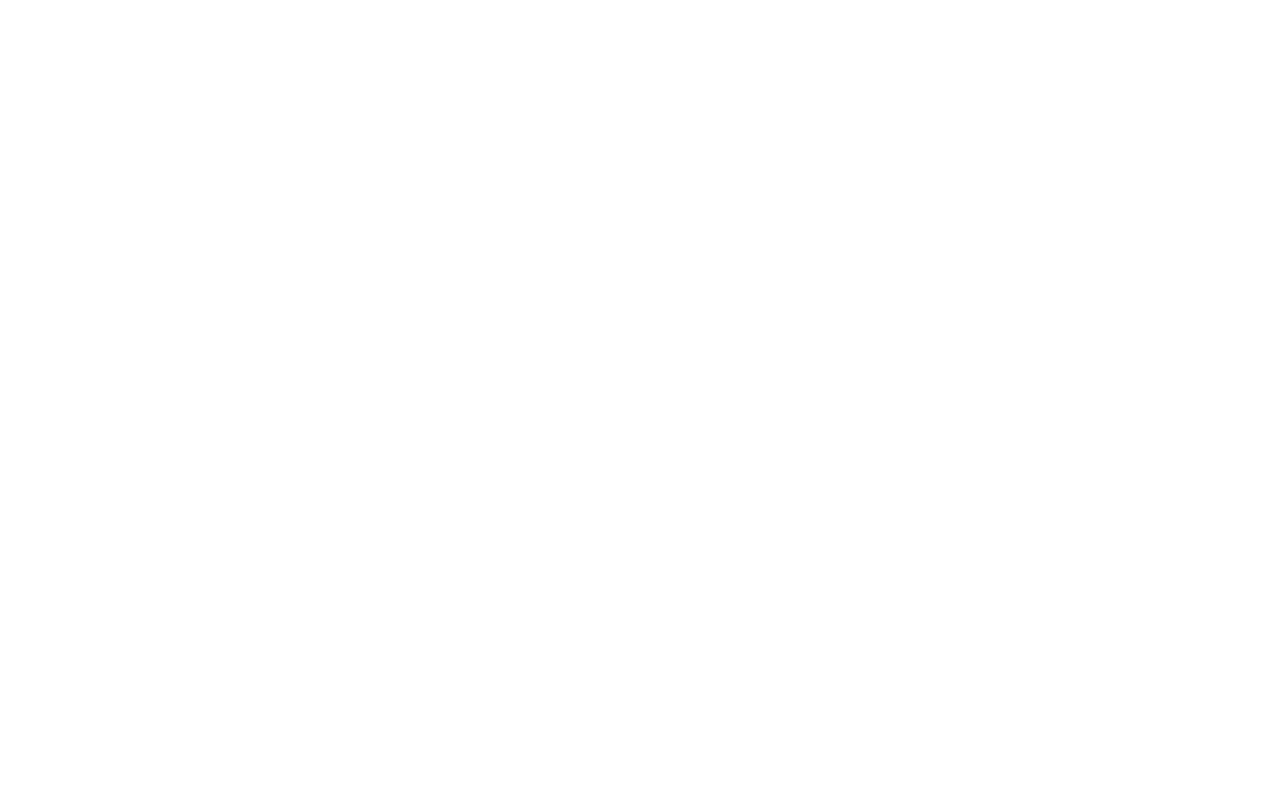
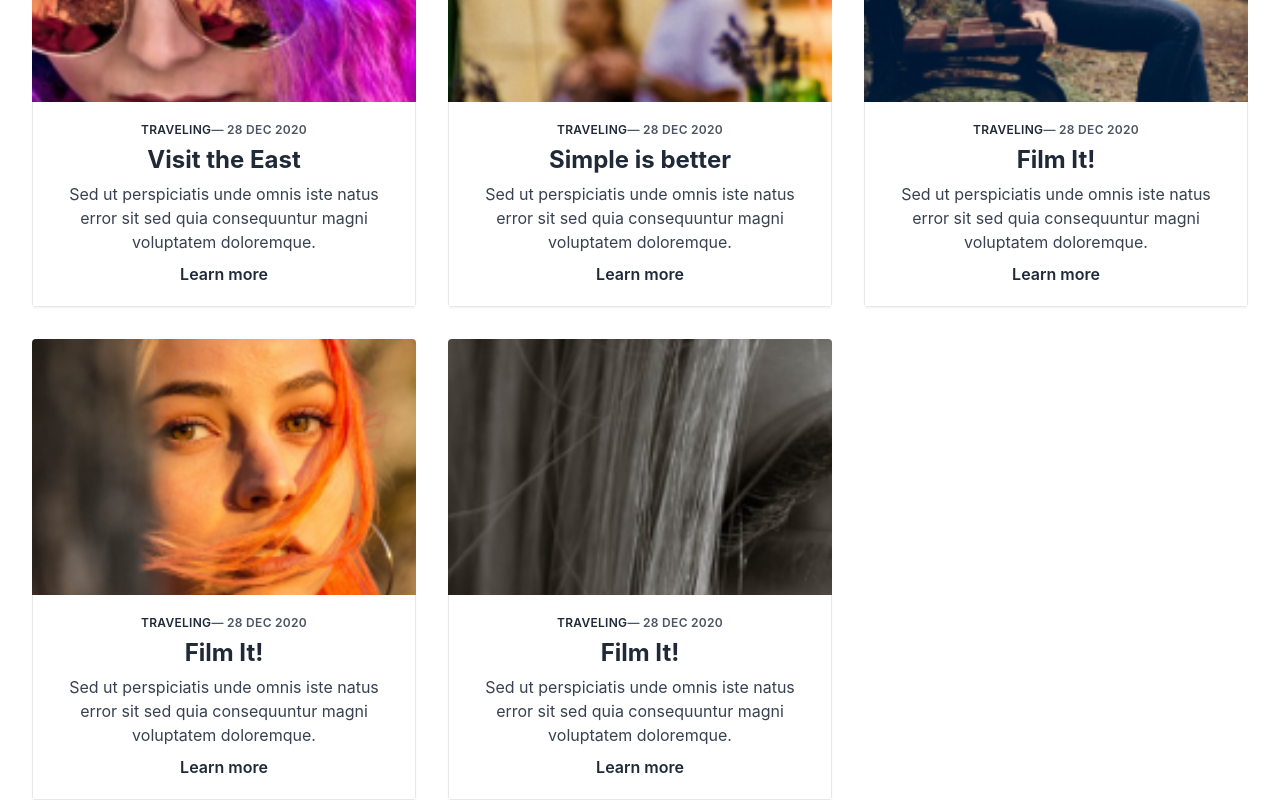
Before and after one commit to Flocky05/social-media, a React (Create React App) app: page /Uploade in a window 1280 px wide. Before the commit this address had no page. Shown: the part 300-1100 px from the top of the page. Before the commit the page ends 800 px from the top, so only its background shows below. Built offline with nearby package versions, Linux system fonts and the light colour scheme.

Commit message:
added Uploade section

```diff
--- a/src/Components/Profile/Profile.js
+++ b/src/Components/Profile/Profile.js
@@ -1,9 +1,11 @@
 import React from "react";
 import img from "../../imges/profile/profile.jpeg";
 import img2 from "../../imges/profile/bg.jpg";
+import { Link } from "react-router-dom";
 
 const Profile = () => {
   return (
+    <div>
       <section
         className="bg-no-repeat bg-cover relative bg-center "
         style={{
@@ -19,6 +21,15 @@
           />
         </div>
       </section>
+      <div className="my-4">
+        <Link
+          to="/Uploade"
+          className="bg-green-700 hover:bg-green-900 px-2 py-1 rounded-lg text-white"
+        >
+          Uploaded picture
+        </Link>
+      </div>
+    </div>
   );
 };
 
--- /dev/null
+++ b/src/Components/Profile/Upload/Uploade.js
@@ -0,0 +1,191 @@
+import React from "react";
+import img from "../../../imges/figma/gallary/Prototyping in Figma (Copy) (1)/Rectangle 2.1.png";
+import img1 from "../../../imges/figma/gallary/Prototyping in Figma (Copy) (1)/Rectangle 2.2.png";
+import img2 from "../../../imges/figma/gallary/Prototyping in Figma (Copy) (1)/Rectangle 2.3.png";
+import img3 from "../../../imges/figma/gallary/Prototyping in Figma (Copy) (1)/Rectangle 2.4.png";
+import img4 from "../../../imges/figma/gallary/Prototyping in Figma (Copy) (1)/Rectangle 2.5.png";
+
+export const Uploade = () => {
+  return (
+    <div className="px-4 py-16 mx-auto sm:max-w-xl md:max-w-full lg:max-w-screen-xl md:px-24 lg:px-8 lg:py-20">
+      <div className="grid gap-8 lg:grid-cols-3 sm:max-w-sm sm:mx-auto lg:max-w-full">
+        <div className="overflow-hidden transition-shadow duration-300 bg-white rounded shadow-sm">
+          <img src={img} className="object-cover w-full h-64" alt="" />
+          <div className="p-5 border border-t-0">
+            <p className="mb-3 text-xs font-semibold tracking-wide uppercase">
+              <a
+                href="/"
+                className="transition-colors duration-200 text-blue-gray-900 hover:text-deep-purple-accent-700"
+                aria-label="Category"
+                title="traveling"
+              >
+                traveling
+              </a>
+              <span className="text-gray-600">— 28 Dec 2020</span>
+            </p>
+            <a
+              href="/"
+              aria-label="Category"
+              title="Visit the East"
+              className="inline-block mb-3 text-2xl font-bold leading-5 transition-colors duration-200 hover:text-deep-purple-accent-700"
+            >
+              Visit the East
+            </a>
+            <p className="mb-2 text-gray-700">
+              Sed ut perspiciatis unde omnis iste natus error sit sed quia
+              consequuntur magni voluptatem doloremque.
+            </p>
+            <a
+              href="/"
+              aria-label=""
+              className="inline-flex items-center font-semibold transition-colors duration-200 text-deep-purple-accent-400 hover:text-deep-purple-800"
+            >
+              Learn more
+            </a>
+          </div>
+        </div>
+        <div className="overflow-hidden transition-shadow duration-300 bg-white rounded shadow-sm">
+          <img src={img1} className="object-cover w-full h-64" alt="" />
+          <div className="p-5 border border-t-0">
+            <p className="mb-3 text-xs font-semibold tracking-wide uppercase">
+              <a
+                href="/"
+                className="transition-colors duration-200 text-blue-gray-900 hover:text-deep-purple-accent-700"
+                aria-label="Category"
+                title="traveling"
+              >
+                traveling
+              </a>
+              <span className="text-gray-600">— 28 Dec 2020</span>
+            </p>
+            <a
+              href="/"
+              aria-label="Category"
+              title="Simple is better"
+              className="inline-block mb-3 text-2xl font-bold leading-5 transition-colors duration-200 hover:text-deep-purple-accent-700"
+            >
+              Simple is better
+            </a>
+            <p className="mb-2 text-gray-700">
+              Sed ut perspiciatis unde omnis iste natus error sit sed quia
+              consequuntur magni voluptatem doloremque.
+            </p>
+            <a
+              href="/"
+              aria-label=""
+              className="inline-flex items-center font-semibold transition-colors duration-200 text-deep-purple-accent-400 hover:text-deep-purple-800"
+            >
+              Learn more
+            </a>
+          </div>
+        </div>
+        <div className="overflow-hidden transition-shadow duration-300 bg-white rounded shadow-sm">
+          <img src={img2} className="object-cover w-full h-64" alt="" />
+          <div className="p-5 border border-t-0">
+            <p className="mb-3 text-xs font-semibold tracking-wide uppercase">
+              <a
+                href="/"
+                className="transition-colors duration-200 text-blue-gray-900 hover:text-deep-purple-accent-700"
+                aria-label="Category"
+                title="traveling"
+              >
+                traveling
+              </a>
+              <span className="text-gray-600">— 28 Dec 2020</span>
+            </p>
+            <a
+              href="/"
+              aria-label="Category"
+              title="Film It!"
+              className="inline-block mb-3 text-2xl font-bold leading-5 transition-colors duration-200 hover:text-deep-purple-accent-700"
+            >
+              Film It!
+            </a>
+            <p className="mb-2 text-gray-700">
+              Sed ut perspiciatis unde omnis iste natus error sit sed quia
+              consequuntur magni voluptatem doloremque.
+            </p>
+            <a
+              href="/"
+              aria-label=""
+              className="inline-flex items-center font-semibold transition-colors duration-200 text-deep-purple-accent-400 hover:text-deep-purple-800"
+            >
+              Learn more
+            </a>
+          </div>
+        </div>
+        <div className="overflow-hidden transition-shadow duration-300 bg-white rounded shadow-sm">
+          <img src={img3} className="object-cover w-full h-64" alt="" />
+          <div className="p-5 border border-t-0">
+            <p className="mb-3 text-xs font-semibold tracking-wide uppercase">
+              <a
+                href="/"
+                className="transition-colors duration-200 text-blue-gray-900 hover:text-deep-purple-accent-700"
+                aria-label="Category"
+                title="traveling"
+              >
+                traveling
+              </a>
+              <span className="text-gray-600">— 28 Dec 2020</span>
+            </p>
+            <a
+              href="/"
+              aria-label="Category"
+              title="Film It!"
+              className="inline-block mb-3 text-2xl font-bold leading-5 transition-colors duration-200 hover:text-deep-purple-accent-700"
+            >
+              Film It!
+            </a>
+            <p className="mb-2 text-gray-700">
+              Sed ut perspiciatis unde omnis iste natus error sit sed quia
+              consequuntur magni voluptatem doloremque.
+            </p>
+            <a
+              href="/"
+              aria-label=""
+              className="inline-flex items-center font-semibold transition-colors duration-200 text-deep-purple-accent-400 hover:text-deep-purple-800"
+            >
+              Learn more
+            </a>
+          </div>
+        </div>
+        <div className="overflow-hidden transition-shadow duration-300 bg-white rounded shadow-sm">
+          <img src={img4} className="object-cover w-full h-64" alt="" />
+          <div className="p-5 border border-t-0">
+            <p className="mb-3 text-xs font-semibold tracking-wide uppercase">
+              <a
+                href="/"
+                className="transition-colors duration-200 text-blue-gray-900 hover:text-deep-purple-accent-700"
+                aria-label="Category"
+                title="traveling"
+              >
+                traveling
+              </a>
+              <span className="text-gray-600">— 28 Dec 2020</span>
+            </p>
+            <a
+              href="/"
+              aria-label="Category"
+              title="Film It!"
+              className="inline-block mb-3 text-2xl font-bold leading-5 transition-colors duration-200 hover:text-deep-purple-accent-700"
+            >
+              Film It!
+            </a>
+            <p className="mb-2 text-gray-700">
+              Sed ut perspiciatis unde omnis iste natus error sit sed quia
+              consequuntur magni voluptatem doloremque.
+            </p>
+            <a
+              href="/"
+              aria-label=""
+              className="inline-flex items-center font-semibold transition-colors duration-200 text-deep-purple-accent-400 hover:text-deep-purple-800"
+            >
+              Learn more
+            </a>
+          </div>
+        </div>
+      </div>
+    </div>
+  );
+};
+export default Uploade;
--- a/src/Router/Router.js
+++ b/src/Router/Router.js
@@ -3,6 +3,7 @@
 import Main from "../Components/Main/Main";
 import NewsFeed from "../Components/NewsFeed/NewsFeed";
 import Profile from "../Components/Profile/Profile";
+import Uploade from "../Components/Profile/Upload/Uploade";
 import Login from "../Components/Shared/Login/Login";
 
 const { createBrowserRouter } = require("react-router-dom");
@@ -32,6 +33,10 @@
         path: "/Login",
         element: <Login></Login>,
       },
+      {
+        path: "/Uploade",
+        element: <Uploade></Uploade>,
+      },
     ],
   },
 ]);
```
Lines whose indentation alone changed are shown as unchanged.
